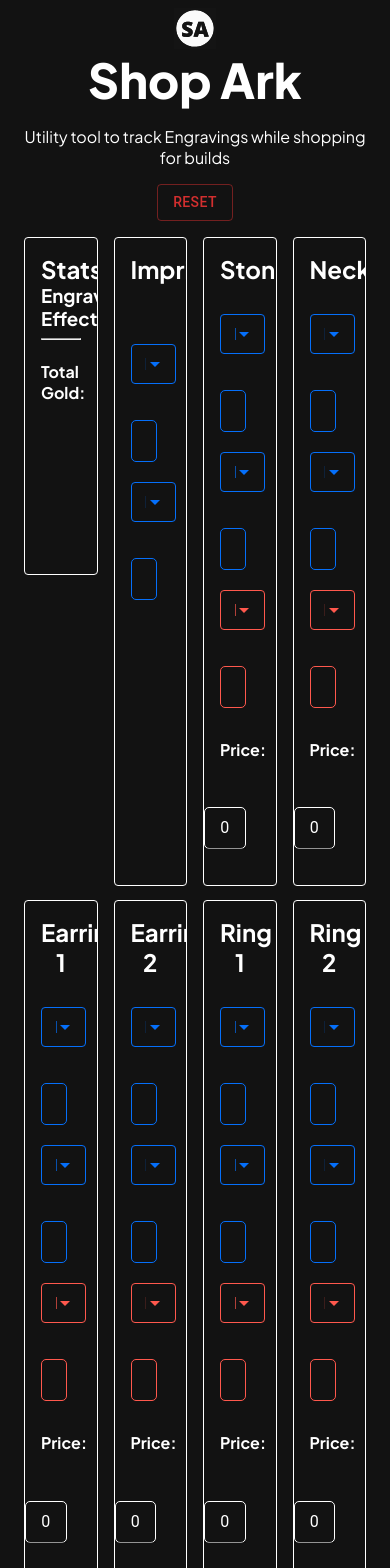
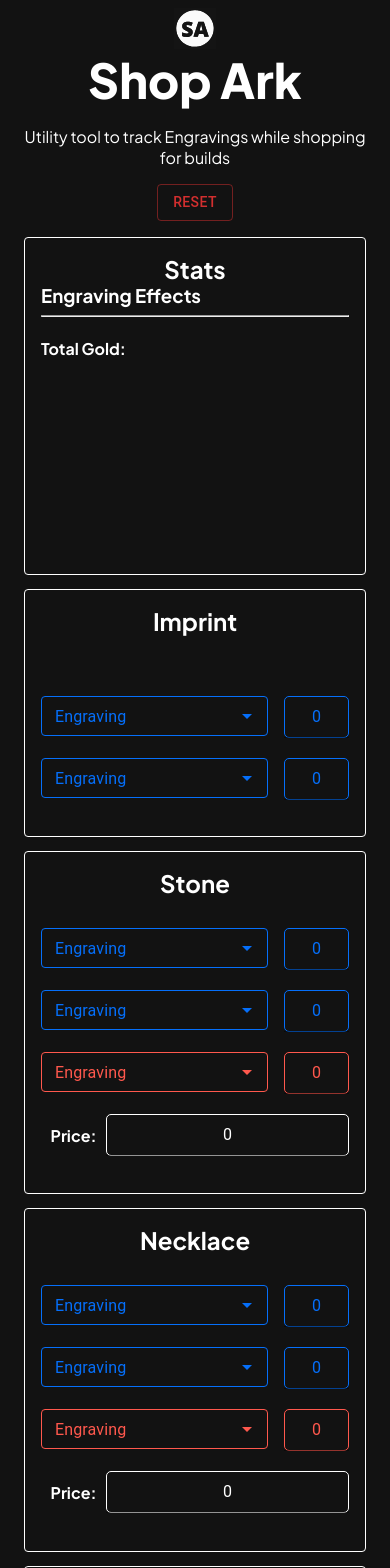
Before and after one commit to code-4-bread/shop-ark, a React (Create React App) app: page / in a window 390 px wide. Shown: the top 1568 px of the page. Built offline with nearby package versions, Linux system fonts and the light colour scheme.

Commit message:
🚸 Updated to be responsive on mobile

```diff
--- a/src/components/Body.jsx
+++ b/src/components/Body.jsx
@@ -80,10 +80,10 @@ const Body = () => {
             Reset
           </Button>
         </Grid>
-        <Grid item xs={3} style={{ height: '352px' }}>
+        <Grid item xs={12} md={3} style={{ height: '352px' }}>
           <Stats state={state} />
         </Grid>
-        <Grid item xs={3}>
+        <Grid item xs={12} md={3}>
           <EngravingCard
             title='Imprint'
             showNegative={false}
@@ -92,7 +92,7 @@ const Body = () => {
             setState={setState}
           />
         </Grid>
-        <Grid item xs={3}>
+        <Grid item xs={12} md={3}>
           <EngravingCard
             title='Stone'
             state={state}
@@ -100,19 +100,19 @@ const Body = () => {
             isStone={true}
           />
         </Grid>
-        <Grid item xs={3}>
+        <Grid item xs={12} md={3}>
           <EngravingCard title='Necklace' state={state} setState={setState} />
         </Grid>
-        <Grid item xs={3}>
+        <Grid item xs={12} md={3}>
           <EngravingCard title='Earring 1' state={state} setState={setState} />
         </Grid>
-        <Grid item xs={3}>
+        <Grid item xs={12} md={3}>
           <EngravingCard title='Earring 2' state={state} setState={setState} />
         </Grid>
-        <Grid item xs={3}>
+        <Grid item xs={12} md={3}>
           <EngravingCard title='Ring 1' state={state} setState={setState} />
         </Grid>
-        <Grid item xs={3}>
+        <Grid item xs={12} md={3}>
           <EngravingCard title='Ring 2' state={state} setState={setState} />
         </Grid>
       </Grid>
```
